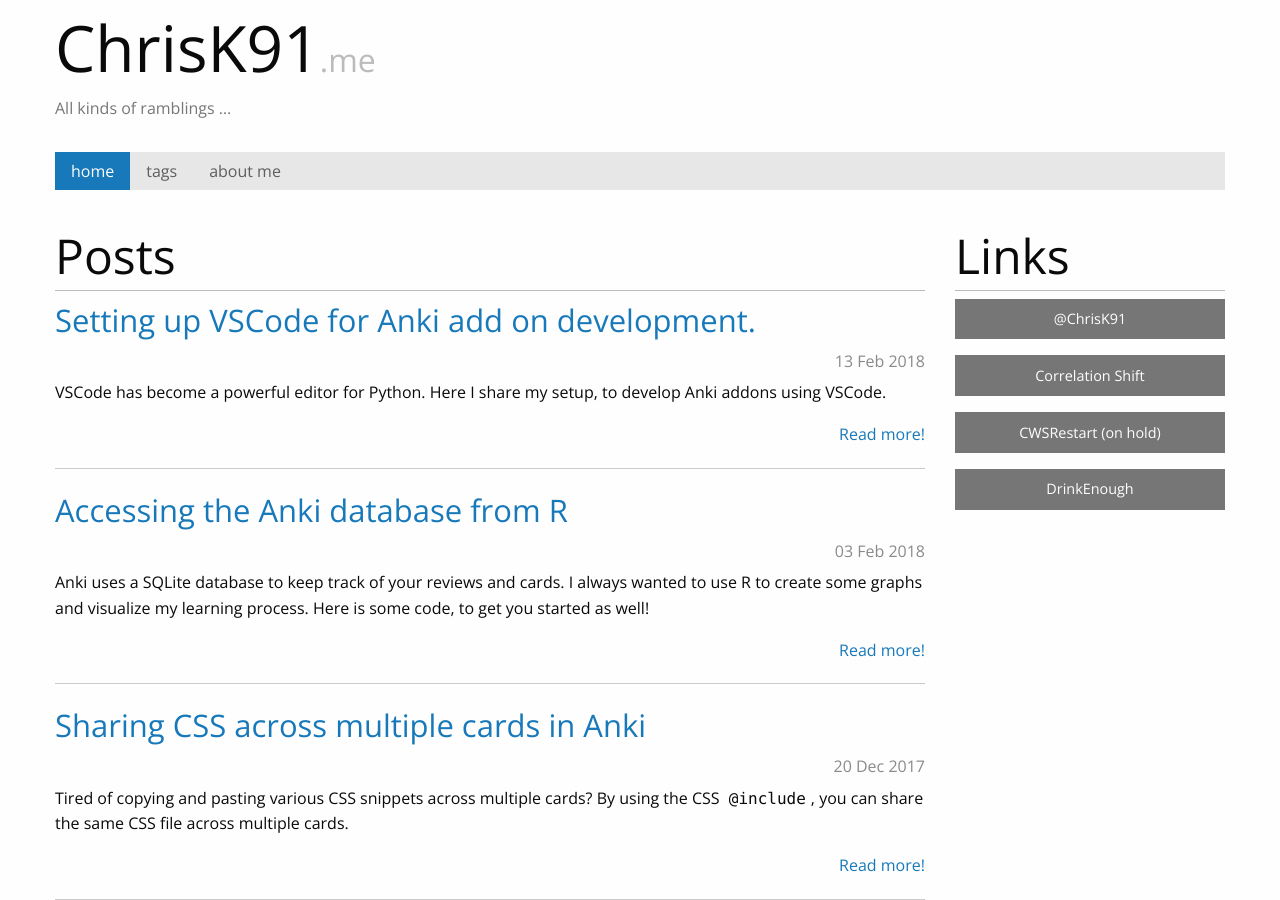
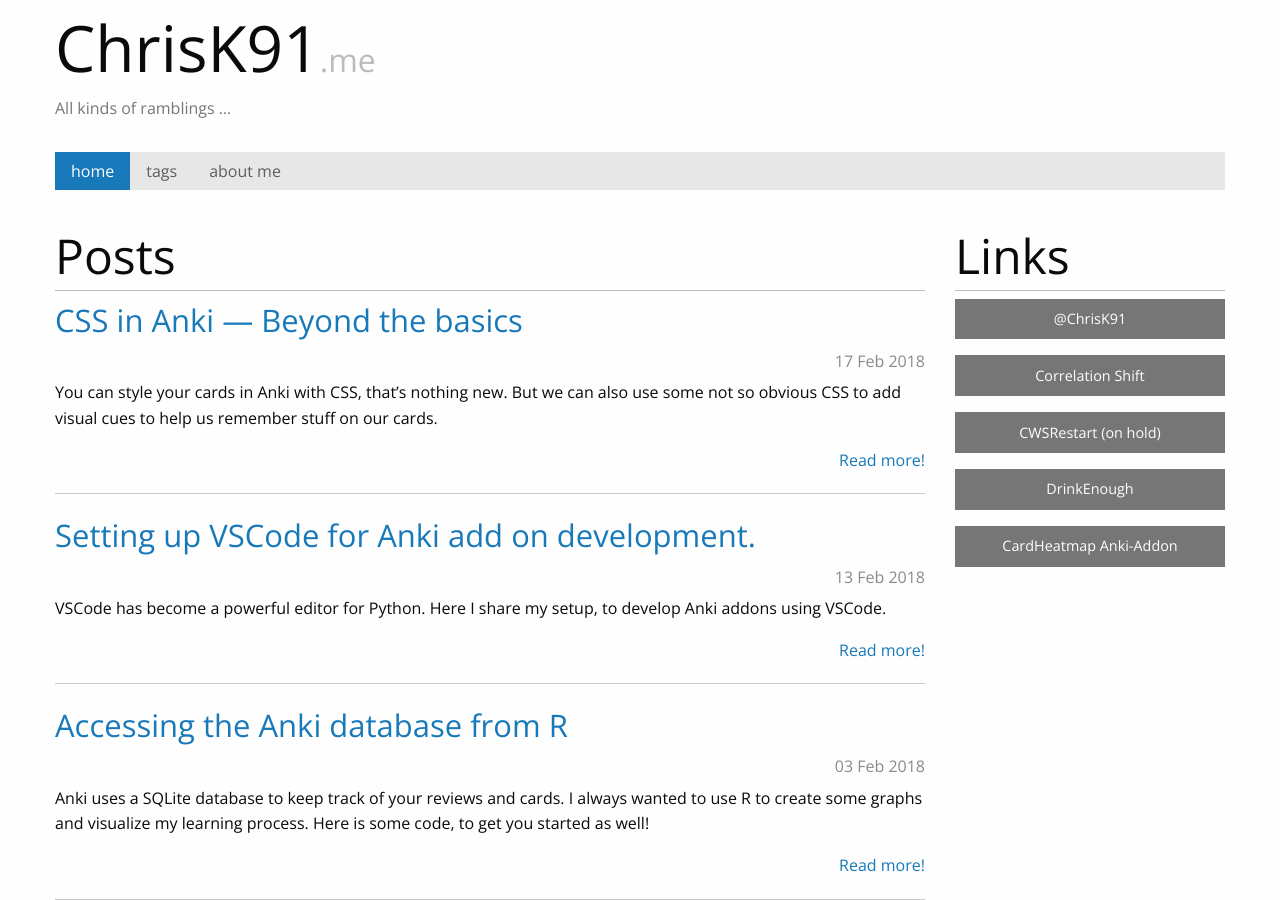
Before and after one commit to ChrisK91/chrisk91.github.io, a Jekyll site: the page built from index.html, in a window 1280 px wide and 900 px high. Built offline with Jekyll 4.4.1, drawn with Linux system fonts in a browser that asks for light colours.

Commit message:
New post about CSS in Anki

`````diff
--- a/_layouts/post.html
+++ b/_layouts/post.html
@@ -18,7 +18,7 @@ layout: default
             {% endif %}
             {% if page.tags %} <div class="sub">Tags:
             {% for tag in page.tags %}
-                <a href="#{{ tag | slugify }}" class="label"> {{ tag }} </a>
+                <a href="/pages/tags.html#{{ tag | slugify }}" class="label"> {{ tag }} </a>
             {% endfor %}</div>
             {% endif %}
             <hr />
--- /dev/null
+++ b/_posts/2018-02-17-CSS-in-Anki-Beyond-basic-use.md
@@ -0,0 +1,219 @@
+---
+layout: post
+title: CSS in Anki — Beyond the basics
+keypoints: |
+    - A few ressources are given, to get your started with CSS
+    - I will highlight some cases/code where CSS can add helpful tips/hints to your cards
+blurb: You can style your cards in Anki with CSS, that's nothing new. But we can also use some not so obvious CSS to add visual cues to help us remember stuff on our cards.
+tags: [Anki, CSS]
+keywords: anki, anki css
+comments: true
+---
+## Prerequisites and getting started
+
+Under the hood, every Anki card is actually displayed as a website. These templates can be edited using the internal editor, located under the <kbd>Cards</kbd> button (when you edit cards). For this highlight of CSS uses in Anki, I assume that you are familiar with editing cards and note types. If these things are new to you, you can read up on them in the [official Anki manual](https://apps.ankiweb.net/docs/manual.html){:target="_blank"} (Sections "Adding a note type" and "Cards and templates"). The introduction also covers HTML and CSS, so I'm assuming you're familiar with that as well. I have some links at the end, if you want to get deeper into CSS.
+
+If you have a lot of shared CSS code, you can also put this code in a central file, and edit it from there. This is a more or less undocumented feature, and I wrote about it [here]({% post_url 2017-12-20-Sharing-CSS-across-multiple-cards-in-Anki %}).
+
+I highly recommend the Addon *View HTML source with JavaScript and CSS styles*, which sadly isn't available from AnkiWeb anymore. I reuploaded it [here](https://gist.github.com/ChrisK91/9b8eea9d8678fb1a2a240ddcfafbb133){:target="_blank"}. Download the file, an place it in your Addon folder, which you can find in Anki under Tools &rarr; Addons &rarr; Open Addons folder. It makes debugging your cards a little bit easier.
+
+<div class="grid-x align-center text-center">
+    <div class="cell large-8">
+        <div class="card">
+            <img src="/images/anki_css/webview.png">
+            <div class="sub card-section">While we can use a lot of HTML tag's, this doesn't mean we should...</div>
+        </div>
+    </div>
+</div>
+
+## Creating visual clues for the subdeck where cards came from
+
+Let's suppose I have a lot of decks, and I want to create an indicator to show, where the card is from. In my main deck, this also gives me a sense of where I am in my reviews, since you do your reviews deck-vise (e.g. all reviews from subdeck A will come before you review subdeck B).
+
+<div class="grid-x align-center text-center">
+    <div class="cell large-8">
+        <div class="card">
+            <img src="/images/anki_css/subdecks.png">
+            <div class="sub card-section">A grand total of two subdecks...</div>
+        </div>
+    </div>
+</div>
+
+We will use a stylized div. A div element is a block element - it will be displayed as a rectangle. We will modify this element, to stretch all the way across the top. On the front, we will first add ```<div class="topbar">&nbsp;</div>```, and then style it with:
+
+<pre><code class="CSS">
+div.topbar {
+ background-color: red;
+ position: absolute;
+ top: 0px;
+ left: 0px;
+ right: 0px;
+ height: 5px;
+}
+</code></pre>
+
+<div class="grid-x align-center text-center">
+    <div class="cell large-8">
+        <div class="card">
+            <img src="/images/anki_css/tb_1.png">
+            <div class="sub card-section">A red bar is now visible at the top of our cards</div>
+        </div>
+    </div>
+</div>
+
+First, by changing ```position``` to ```absolute```, we allow us to specify the exact position of the element. We then tell Anki to put our element all the way to the top, to the left _and_ to the right. The latter causes the element to stretch all the way to the right. The height is set to 5px. If you look at the code, we've also added a special ```&nbsp;``` there. This is to force the display of a space character. Otherwise, our element might not be created, since it is empty.
+
+So, now we want to make this bar take a certain color depending on the deck the card is in. We will utilize the ```{% raw %}{{Subdeck}}{% endraw  %}``` field for that. We need to change our HTML slightly, to ```{% raw %}<div class="topbar {{Subdeck}}">&nbsp;</div>{% endraw  %}```. This will cause our underlying HTML to change as well &mdash; the name of the subdeck will be inserted, and the resulting HTML will look something like this ```<div class="topbar My first subdeck">&nbsp;</div>```.
+
+Now, you might see where this is going... *We are using the name of the subdeck as CSS class*. In order for our trick to work, we now need to look for words, that are unique for our subdecks.
+
+My subdecks are named "My first subdeck" and "My second subdeck". Both words "My" and "subdeck" occur in both names. Unique words are "second" and "first". Let's use these as class to color the topbar. I will also make it gray by default:
+
+<pre><code class="CSS">div.topbar {
+ background-color: lightgray;
+ position: absolute;
+ top: 0px;
+ left: 0px;
+ right: 0px;
+ height: 5px;
+}
+
+div.topbar.first {
+ background-color: blue;
+}
+
+div.topbar.second {
+ background-color: green;
+}</code></pre>
+
+<div class="grid-x align-center text-center">
+    <div class="cell large-6">
+        <div class="card">
+            <img src="/images/anki_css/subdeck_dependent.png">
+            <div class="sub card-section">The bar is now green, as defined by our subdeck</div>
+        </div>
+    </div>
+</div>
+
+Please note, that the template editor doesn't always account for the right subdeck your currently in, so it might show a "wrong" color during editing. Since ```.first``` and ```.second``` are also some pretty generic classes, I apply the style here only to elements, that have both classes, ```.topbar``` and either ```.first``` or ```.second```.
+
+Also note, that the ```{% raw %}{{Subdeck}}{% endraw  %}``` (in the HTML on the front) comes _after_ the ```topbar```-class, so it has higher priority and can override the more generic styles.
+
+## Contextual images based on tags
+Sometimes, you might want to display an image, depending on a category on your card. You can achieve this either by pasting the image directly, or we can for instance show a small image depending on a tag. In this example, I have a lot of cards containing either *food* or *drinks*. I want a small image to appear on the back, depending on the category.
+
+For that, I have tagged my cards with the *food* tag, when they are about food, and for *drinks* vice versa. I've placed two image files (named "\_food" and "\_drink") in my collection.media folder (on Windows `%APPDATA%\Anki2`, on Mac `~/Library/Application Support/Anki2`, on Linux `~/.local/share/Anki2`, see the official [documentation](https://apps.ankiweb.net/docs/manual.html#files){:target="_blank"} if you cant find it). If you name the files with a leading underscore, Anki won't remove them, when you check for unused media.
+
+I've added both images on the back of the card:
+
+{% raw %}
+<pre><code class="HTML">{{FrontSide}}
+
+<hr id=answer>
+
+{{Back}}
+
+&lt;img class="context_image" /&gt;</code></pre> {% endraw %}
+
+And styled them with:
+<pre><code class="CSS">img.context_image
+{
+ width: 50px;
+ height: 50px;
+ position: absolute;
+ bottom: 10px;
+ right: 10px;
+}</code></pre>
+
+Again, we will use a field to selectively display an image, this time ```{% raw %}{{Tags}}{% endraw  %}```. We can change the image, using the ```content``` property.
+
+{% raw %}
+<pre><code class="HTML">{{FrontSide}}
+
+<hr id=answer>
+
+{{Back}}
+
+&lt;img class="context_image {{Tags}}" /&gt;</code></pre> {% endraw %}
+
+And style them with:
+<pre><code class="CSS">img.context_image
+{
+ width: 50px;
+ height: 50px;
+ position: absolute;
+ bottom: 10px;
+ right: 10px;
+}
+
+.drink { content: url("_drink.svg"); }
+.food { content: url("_food.svg"); }
+</code></pre>
+
+<div class="grid-x align-center text-center grid-padding-x">
+    <div class="cell large-6">
+        <div class="card">
+            <img src="/images/anki_css/food_1.png">
+            <div class="sub card-section">The <i>food</i>-tag displays a bread...</div>
+        </div>
+    </div>
+    <div class="cell large-6">
+        <div class="card">
+            <img src="/images/anki_css/drink_1.png">
+            <div class="sub card-section">... and the <i>drink</i>-tag displays a cocktail...</div>
+        </div>
+    </div>
+</div>
+
+## Changing the background
+
+The last example comes from reddit, where someone wanted to change the card background based on the gender of a card. For that, I added a "gender" field to my card. This field is either "m" for male or "f" for female. Based on these, I want the background on the back bei either blue or red.
+
+<div class="grid-x align-center text-center">
+    <div class="cell large-6">
+        <div class="card">
+            <img src="/images/anki_css/fields.png">
+            <div class="sub card-section">You can add fields via the "fields" button in the editor.</div>
+        </div>
+    </div>
+</div>
+
+The code here is pretty straight forward. We will again use a ```div```-Element, but this time stretch it all the way over our card. We can position the element on the back, using the ```z-Index```. Imagine the content of your cards to be like layers. With the ````z-Index```, we can display an element either on top of other stuff, or below it.
+
+{% raw %}
+<pre><code class="HTML">{{FrontSide}}
+
+<hr id=answer>
+
+{{Back}}
+&lt;div class="genderhint {{Gender}}">&nbsp&lt;/div></code></pre> {% endraw %}
+
+<pre><code class="CSS">.genderhint {
+ position: fixed;
+ top: 0px; bottom: 0px; left: 0px; right: 0px;
+ background-color: transparent;
+ z-Index: -1;
+}
+
+div.genderhint.m { background-color: lightblue }
+div.genderhint.f { background-color: salmon }</code></pre>
+
+<div class="grid-x align-center text-center">
+    <div class="cell large-6">
+        <div class="card">
+            <img src="/images/anki_css/genderhint.png">
+            <div class="sub card-section">The background is now controlled by the field</div>
+        </div>
+    </div>
+</div>
+
+This template works similar to our first setup. The content of the ```Gender```-field is inserted as class of our div. A fixed set of classes then specifies the background color. This time, we also extend the div across the full width. The ```fixed```-position makes the position independent of scroll, so it always stays put (otherwise it would move out of view when scrolling).
+
+## Summary
+
+CSS offers some interesting options to help you memorize your cards. You can automate a lot of clues, without using javascript, and changes in CSS sync across devices via AnkiWeb. With the new upcoming version of Anki, the rendering engine (what actually displays the HTML code) will change, so we can even use more recent features of CSS3. If you have any questions, more ideas/requests or a custom CSS setup, let me know in the comments!
+
+## Further reading
+- The MDN has a very good CSS introduction [here](https://developer.mozilla.org/en-US/docs/Learn/CSS/Introduction_to_CSS){:target="_blank"}. It is more geared towards web developers, but it also gives you a good insight into how things work.
+- On MDN, there is also a great intro to HTML, available [here](https://developer.mozilla.org/en-US/docs/Learn/HTML/Introduction_to_HTML/Getting_started){:target="_blank"}.
+- A different [post]({% post_url 2017-12-20-Sharing-CSS-across-multiple-cards-in-Anki %}) about sharing CSS across cards, when you want to reuse your CSS.
--- a/index.html
+++ b/index.html
@@ -22,6 +22,7 @@ keywords: ChrisK91, ChrisK, ChrisK91.me, image processing, image analysis for li
       <a href="/tools/correlation-shift.html" class="button expanded secondary">Correlation Shift</a>
       <a href="/CWSRestart/" class="button expanded secondary">CWSRestart (on hold)</a>
       <a href="http://www.windowsphone.com/s?appid=0cffd571-0009-4816-a6be-67757f3be7c9" class="button expanded secondary">DrinkEnough</a>
+      <a href="https://ankiweb.net/shared/info/181219369" class="button expanded secondary">CardHeatmap Anki-Addon</a>
     </div>
   </div>
 </div>
`````
Also changed, not shown: images/anki_css/drink_1.png (added), images/anki_css/fields.png (added), images/anki_css/food_1.png (added), images/anki_css/genderhint.png (added), images/anki_css/img_back.png (added), images/anki_css/subdeck_dependent.png (added), images/anki_css/subdecks.png (added), images/anki_css/tb_1.png (added), images/anki_css/webview.png (added).
